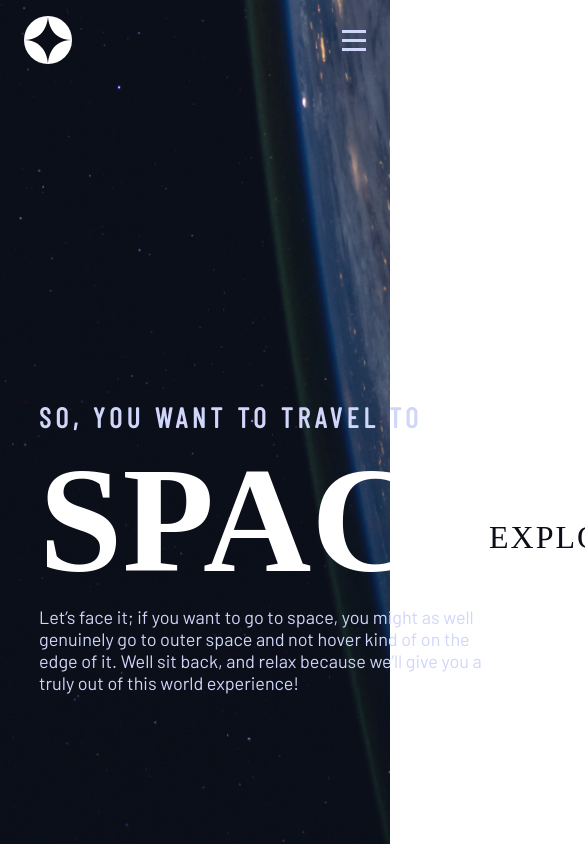
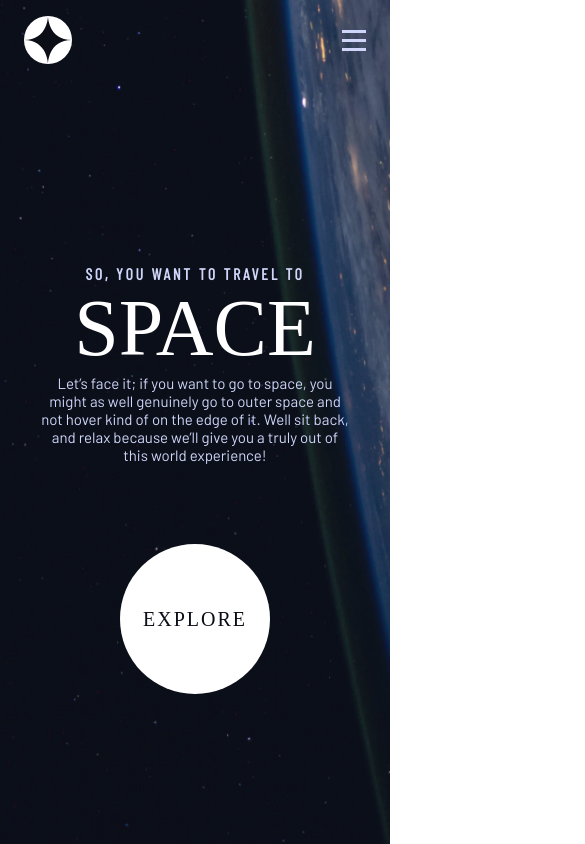
Before and after one commit to HenriqueeAl/Space, a Next.js app: page /home in a window 390 px wide. Shown: the top 844 px of the page, 585 px wide, since content can reach past the window. Built offline with nearby package versions, Linux system fonts and the light colour scheme; a web font is replaced by a local one.

Commit message:
homepage responsive

```diff
--- a/components/Header/Header.module.scss
+++ b/components/Header/Header.module.scss
@@ -97,6 +97,7 @@
         position: fixed;
         top: 0;
         right: 0;
+        z-index: 1;
         width: 80%;
         height: 100vh;
         background: rgba(255, 255, 255, 0.04);
--- a/components/Homecontent/Homecontent.module.scss
+++ b/components/Homecontent/Homecontent.module.scss
@@ -5,22 +5,45 @@
     padding-bottom: 150px;
     display: flex;
     justify-content: space-between;
+    @media (max-width:1000px) {
+        flex-direction: column;
+    }
     .text{
         max-width: 450px;
+        @media (max-width:1000px) {
+            margin: 0 auto;
+            text-align: center;
+        }
         h3{
             font-family: 'Barlow Condensed';
             color: #D0D6F9;
             font-size: 28px;
             letter-spacing: 4.725px;
+            @media (max-width:1000px) {
+                font-size: 20px;
+                margin-top: 100px;
+            }
+            @media (max-width:660px) {
+                font-size: 16px;
+                letter-spacing: 2.7px;
+                margin-top: 60px;
+            }
         }
         h1{
             font-size: 150px;
             font-family: 'Bellefair';
+            font-weight: 400;
+            @media (max-width:660px) {
+                font-size: 80px;
+            }
         }
         p{
             font-family: 'Barlow';
             font-size: 18px;
             color: #D0D6F9;
+            @media (max-width:1000px) {
+                font-size: 15px;
+            }
         }
     }
     .explore{
@@ -31,11 +54,24 @@
         display: flex;
         justify-content: center;
         align-items: center;
+        @media (max-width:1000px) {
+            margin: 0 auto;
+            margin-top: 150px;
+        }
+        @media (max-width:660px) {
+            margin-top: 80px;
+            width: 150px;
+            height: 150px;
+        }
         p{
             font-family: 'Bellefair';
             font-size: 32px;
             letter-spacing: 2px;
             color: #0B0D17;
+            font-weight: 400;
+            @media (max-width:660px) {
+                font-size: 20px;
+            }
         }
     }
 }
--- a/styles/home.module.scss
+++ b/styles/home.module.scss
@@ -1,6 +1,6 @@
 .test{
     width: 100%;
-    height: 100vh;
+    min-height: 100vh;
     background-image: url('/homebg.png');
     background-position: center;
     background-repeat: no-repeat;
```
